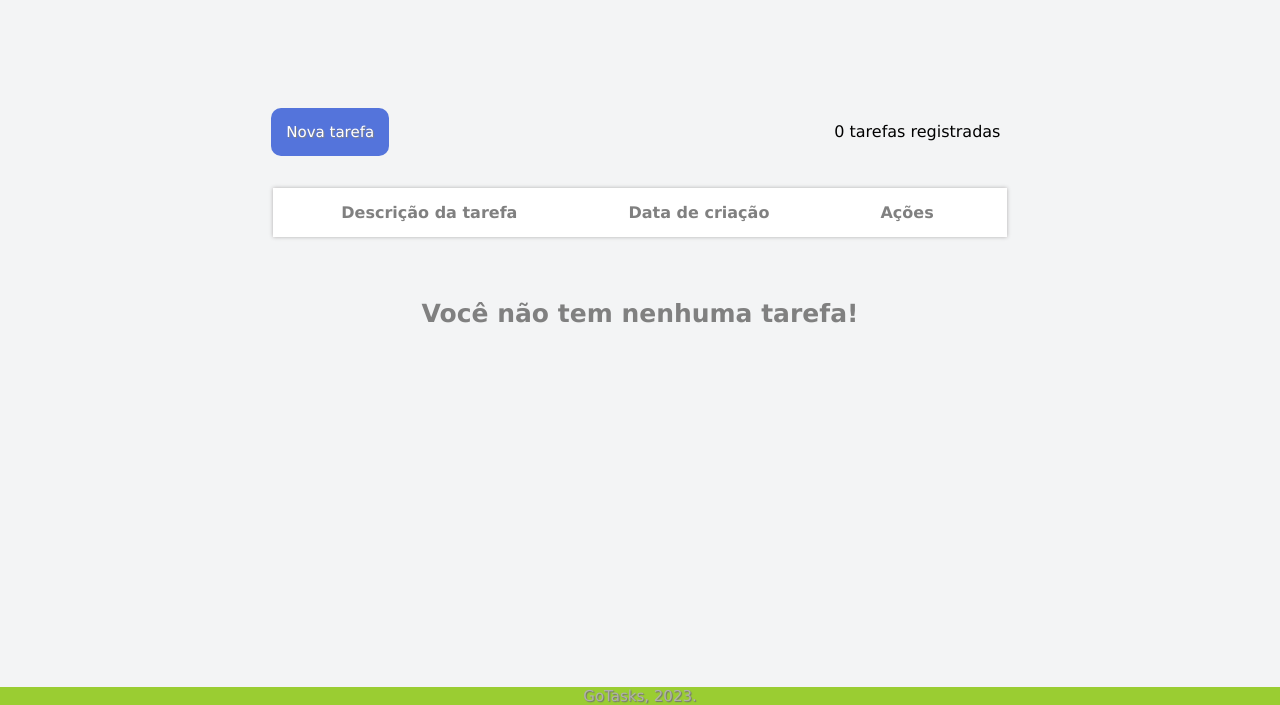
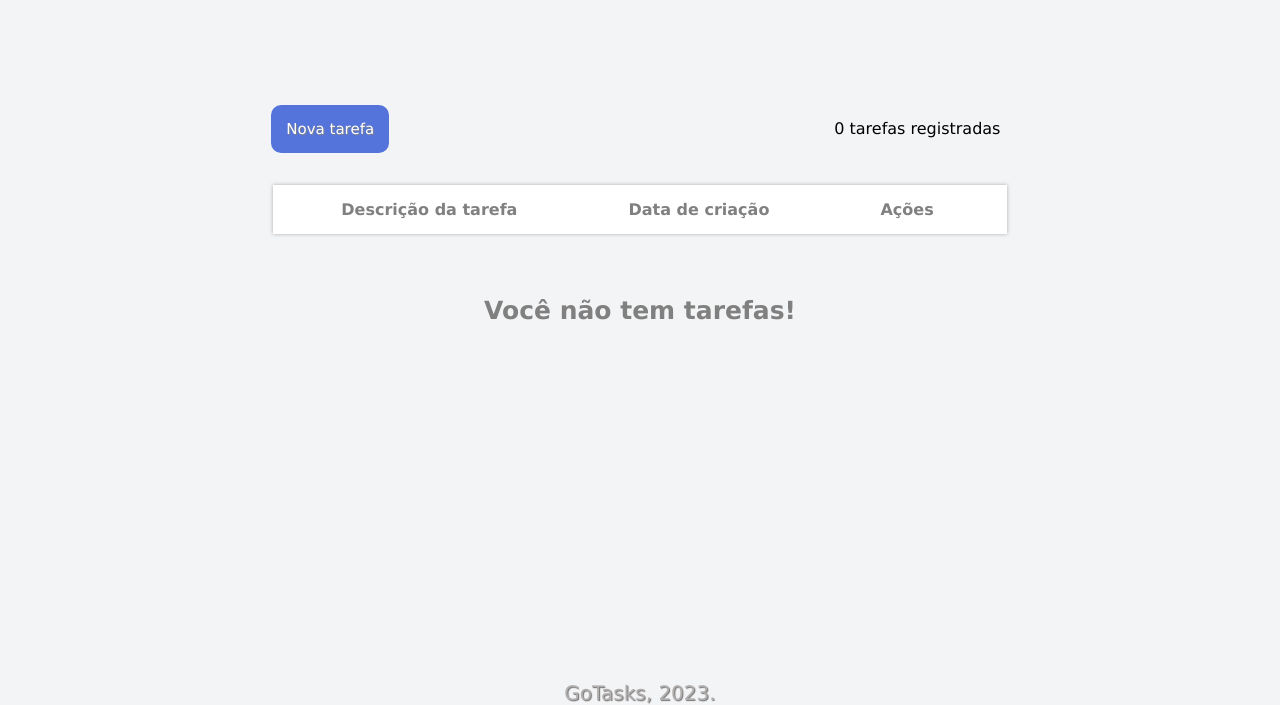
Before and after one commit to diegoalvares/GoTask, a plain HTML site: page index.html in a window 1280 px wide. Shown: the part 95-800 px from the top of the page. Drawn offline with Linux system fonts and the light colour scheme.

Commit message:
atualizando.

```diff
--- a/footer.css
+++ b/footer.css
@@ -1,8 +1,6 @@
 aside{
-    font-size: 15px;
+    font-size: 20px;
     color: rgb(177, 174, 174);
     text-align: center;
     text-shadow: 1px 1px 1px rgb(116, 115, 115);
-    width: 100%;
-    background-color: yellowgreen;
 }
--- a/index.html
+++ b/index.html
@@ -31,7 +31,7 @@
             </tbody>
     </table>
 
-    <h1 id = 'resultado'>Você não tem nenhuma tarefa!</h1>
+    <h1 id = 'resultado'>Você não tem tarefas!</h1>
     </main>
     <aside>
         <footer>
```
